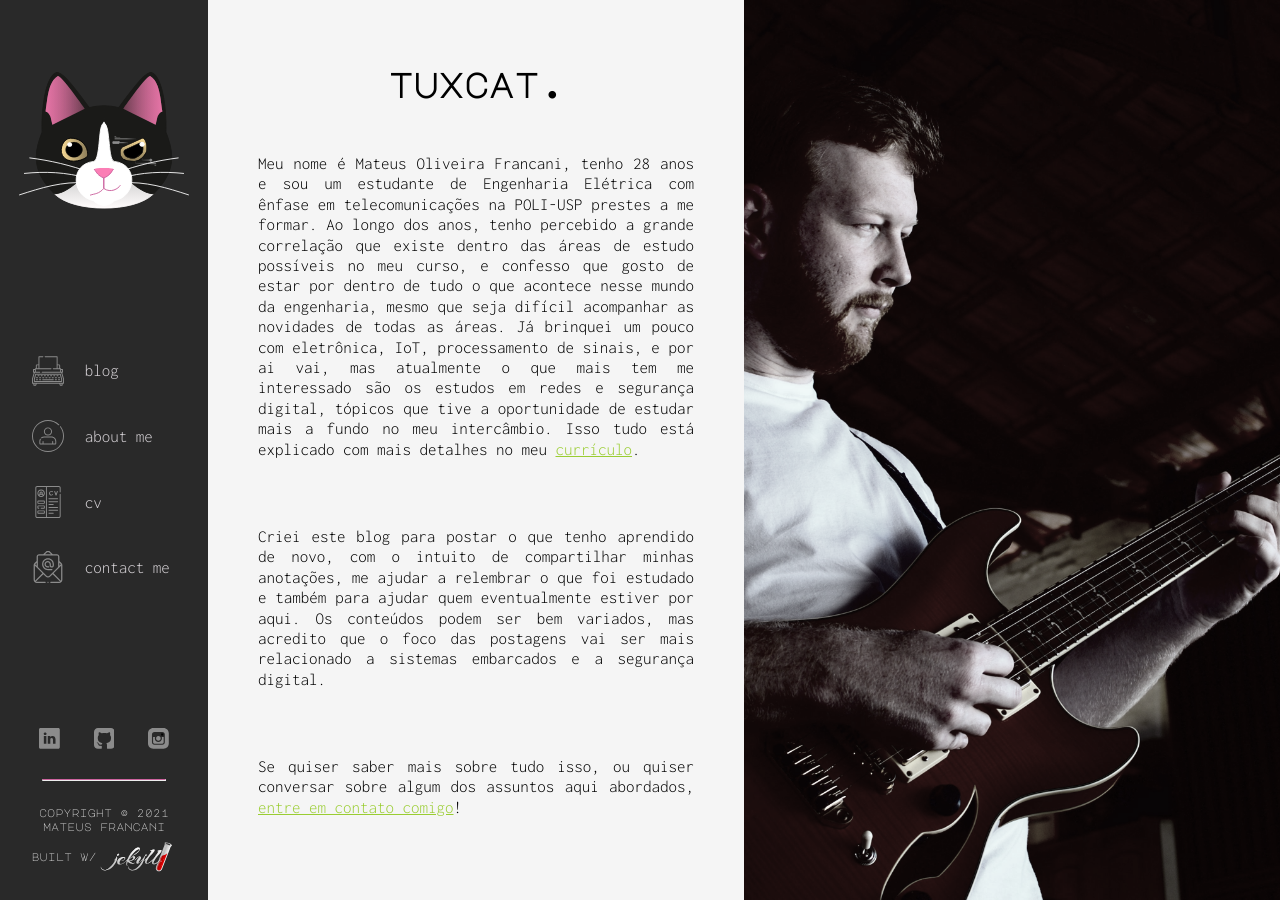
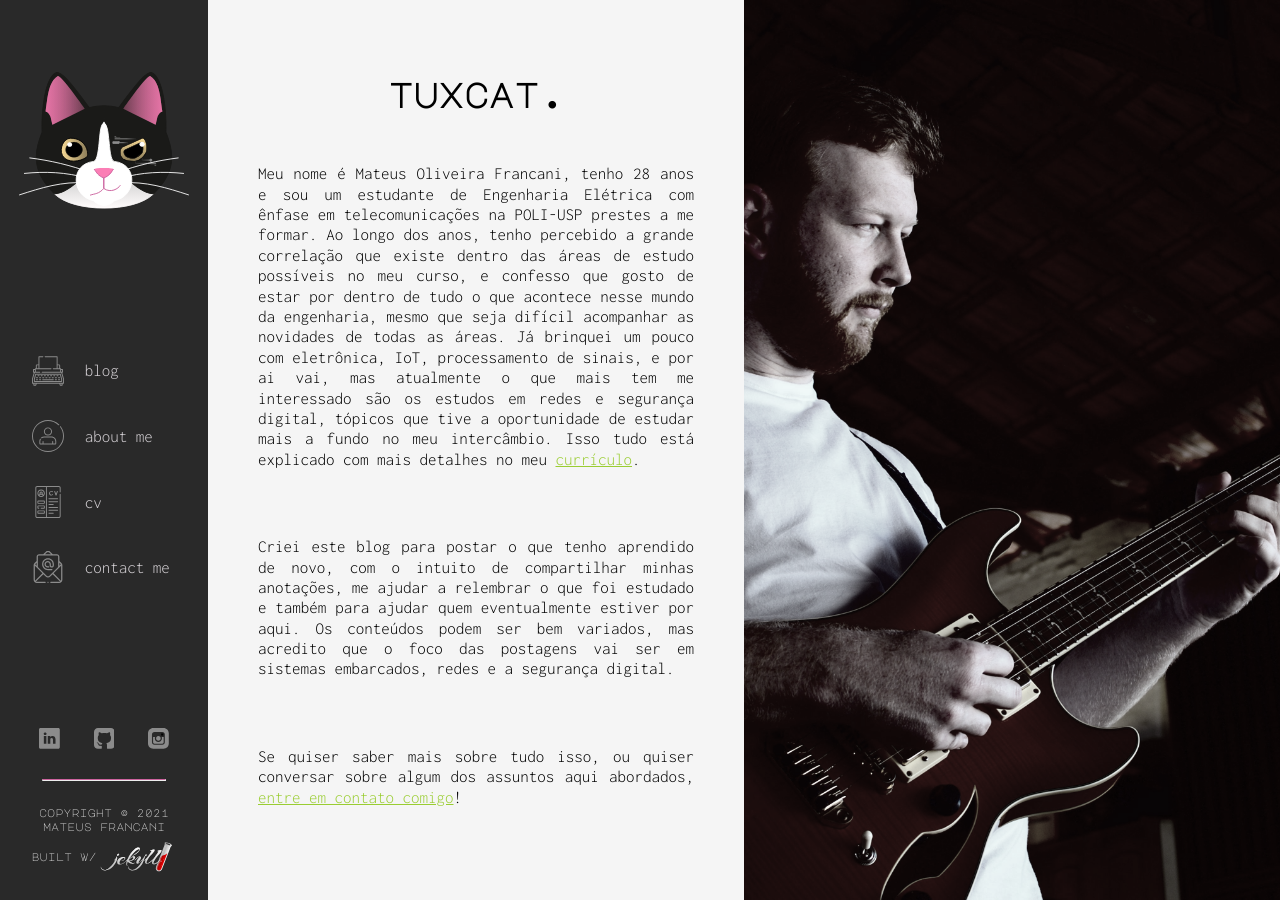
Before and after one commit to mfrNWV/mfrNWV.github.io, a Jekyll site: the page built from about.html, in a window 1280 px wide. Built offline with Jekyll 4.4.1, drawn with Linux system fonts in a browser that asks for light colours; some web fonts are replaced.

Commit message:
Update about.html

```diff
--- a/about.html
+++ b/about.html
@@ -15,7 +15,7 @@ title: tuxcat - about me
             Já brinquei um pouco com eletrônica, IoT, processamento de sinais, e por ai vai, mas atualmente o que mais tem me interessado são os estudos em redes e segurança digital, tópicos que tive a oportunidade de estudar mais a fundo no meu intercâmbio. Isso tudo está explicado com mais detalhes no meu <a href="https://mfrnwv.github.io/cv.html">currículo</a>.
         </p>
         <p>
-            Criei este blog para postar o que tenho aprendido de novo, com o intuito de compartilhar minhas anotações, me ajudar a relembrar o que foi estudado e também para ajudar quem eventualmente estiver por aqui. Os conteúdos podem ser bem variados, mas acredito que o foco das postagens vai ser mais relacionado a sistemas embarcados e a segurança digital.
+            Criei este blog para postar o que tenho aprendido de novo, com o intuito de compartilhar minhas anotações, me ajudar a relembrar o que foi estudado e também para ajudar quem eventualmente estiver por aqui. Os conteúdos podem ser bem variados, mas acredito que o foco das postagens vai ser em sistemas embarcados, redes e a segurança digital.
         </p>
         <p>
             Se quiser saber mais sobre tudo isso, ou quiser conversar sobre algum dos assuntos aqui abordados, <a href="https://mfrnwv.github.io/contact.html">entre em contato comigo</a>!
```
